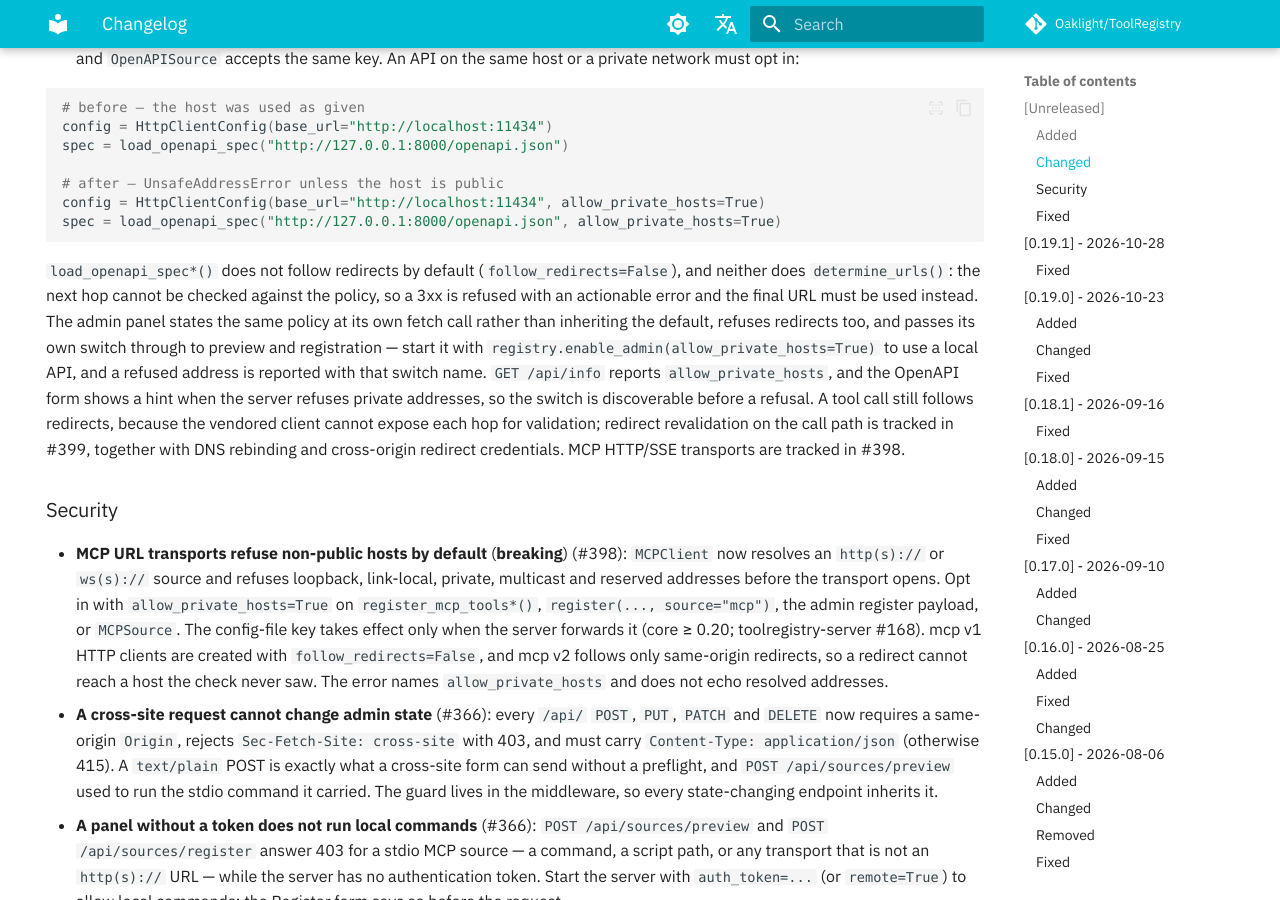
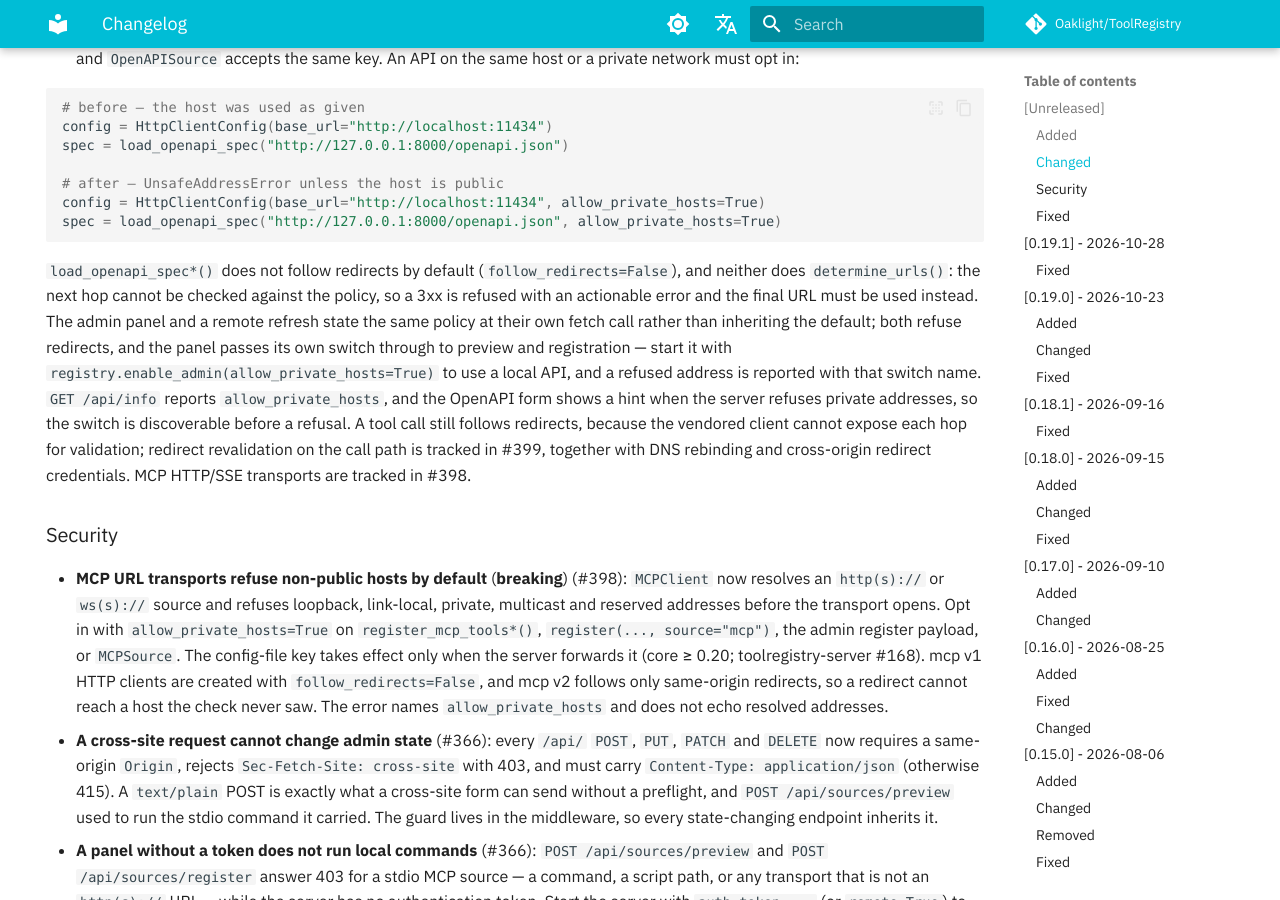
Before and after one commit to Oaklight/ToolRegistry, an MkDocs documentation site: the page built from docs/changelog.md, in a window 1280 px wide and 900 px high, scrolled down 2708 px. Built offline with MkDocs 1.6.1 and Material for MkDocs 9.7.7, drawn with Linux system fonts in a browser that asks for light colours; some web fonts are replaced; comment, search, counter and statistics services are not loaded.

Commit message:
docs: note that a remote refresh pins the same redirect policy (#370)

````diff
--- a/docs/changelog.md
+++ b/docs/changelog.md
@@ -56,7 +56,7 @@ The format is based on [Keep a Changelog](https://keepachangelog.com/en/1.1.0/),
   spec = load_openapi_spec("http://127.0.0.1:8000/openapi.json", allow_private_hosts=True)
   ```
 
-  `load_openapi_spec*()` does not follow redirects by default (`follow_redirects=False`), and neither does `determine_urls()`: the next hop cannot be checked against the policy, so a 3xx is refused with an actionable error and the final URL must be used instead. The admin panel states the same policy at its own fetch call rather than inheriting the default, refuses redirects too, and passes its own switch through to preview and registration — start it with `registry.enable_admin(allow_private_hosts=True)` to use a local API, and a refused address is reported with that switch name. `GET /api/info` reports `allow_private_hosts`, and the OpenAPI form shows a hint when the server refuses private addresses, so the switch is discoverable before a refusal. A tool call still follows redirects, because the vendored client cannot expose each hop for validation; redirect revalidation on the call path is tracked in #399, together with DNS rebinding and cross-origin redirect credentials. MCP HTTP/SSE transports are tracked in #398.
+  `load_openapi_spec*()` does not follow redirects by default (`follow_redirects=False`), and neither does `determine_urls()`: the next hop cannot be checked against the policy, so a 3xx is refused with an actionable error and the final URL must be used instead. The admin panel and a remote refresh state the same policy at their own fetch call rather than inheriting the default; both refuse redirects, and the panel passes its own switch through to preview and registration — start it with `registry.enable_admin(allow_private_hosts=True)` to use a local API, and a refused address is reported with that switch name. `GET /api/info` reports `allow_private_hosts`, and the OpenAPI form shows a hint when the server refuses private addresses, so the switch is discoverable before a refusal. A tool call still follows redirects, because the vendored client cannot expose each hop for validation; redirect revalidation on the call path is tracked in #399, together with DNS rebinding and cross-origin redirect credentials. MCP HTTP/SSE transports are tracked in #398.
 
 ### Security
 
````
